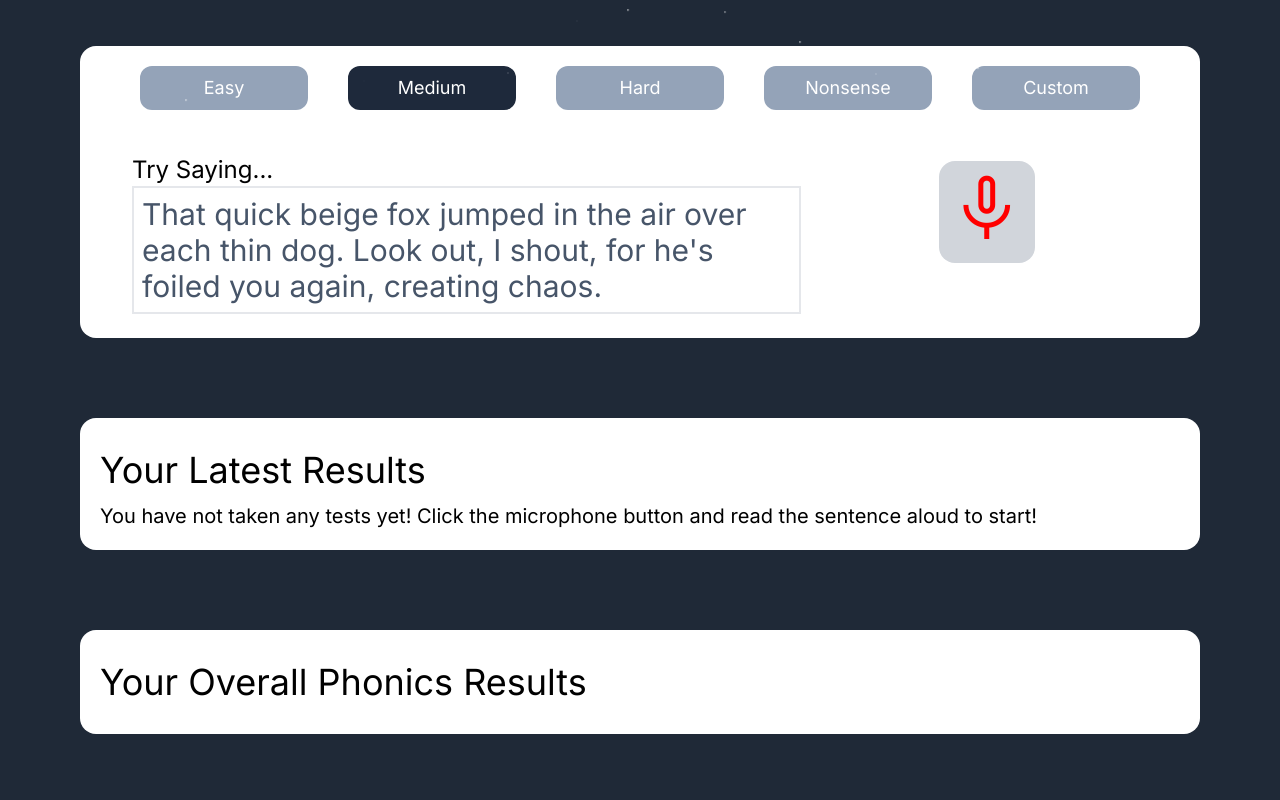
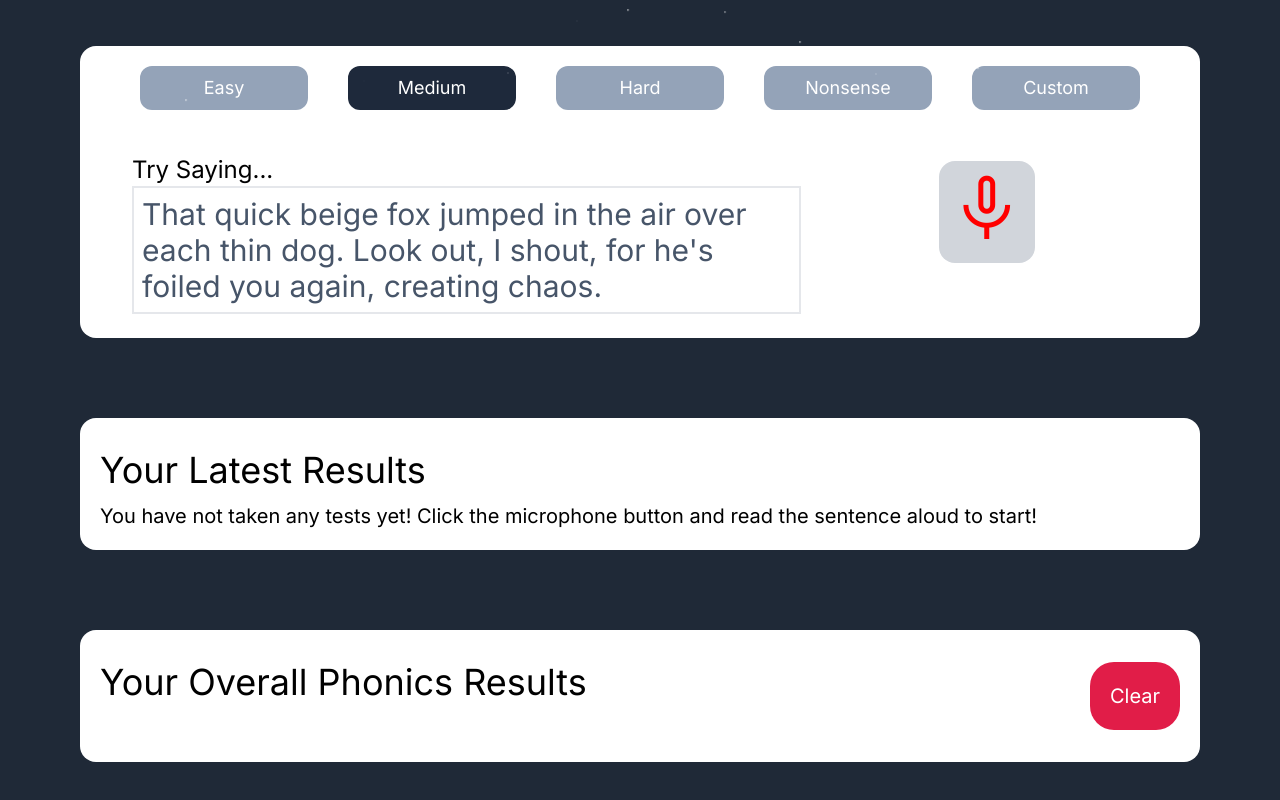
Before and after one commit to sjsikora/EarthLingo, a Next.js app: page / in a window 1280 px wide. Shown: the part 686-1486 px from the top of the page. Built offline with nearby package versions, Linux system fonts and the light colour scheme.

Commit message:
Added Clear Button

```diff
--- a/app/components/overall/PhonicData.tsx
+++ b/app/components/overall/PhonicData.tsx
@@ -5,19 +5,29 @@ import DataBar from './DataBar';
 type PhonicGraphProps = {
     phonicResults: PhoneticAssessmentResults;
     psudeoValueForRerender: number;
+    setPhonicResults: React.Dispatch<React.SetStateAction<PhoneticAssessmentResults>>;
 };
 
-const PhonicGraph:React.FC<PhonicGraphProps> = ({phonicResults, psudeoValueForRerender}) => {
+const PhonicGraph: React.FC<PhonicGraphProps> = ({ phonicResults, psudeoValueForRerender, setPhonicResults}) => {
+
+    function clearMyPhonogramData() {
+        window.localStorage.removeItem('phonogramResults');
+        setPhonicResults(new PhoneticAssessmentResults());
+    }
 
 
     return <div className='p-5'>
-        <div className='py-3'>
+        <div className='py-3 flex justify-between'>
             <p className='text-4xl'> Your Overall Phonics Results </p>
+
+            <button className='bg-rose-600 p-5 rounded-3xl' onClick={() => clearMyPhonogramData() }>
+                <div className='text-white text-xl'>Clear</div>
+            </button>
         </div>
         <div className='grid grid-cols-1 md:grid-cols-2 lg:grid-cols-3'>
             {phonicResults?.sortMyPhonogram().map((phonogram) => {
                 if (phonogram[1].score > 99) return;
-                return <DataBar score={phonogram[1].score} count={phonogram[1].count} key={phonogram[0]} phoneme={phonogram[0]}/>
+                return <DataBar score={phonogram[1].score} count={phonogram[1].count} key={phonogram[0]} phoneme={phonogram[0]} />
             })}
 
         </div>
--- a/app/page.tsx
+++ b/app/page.tsx
@@ -87,6 +87,7 @@ const Page = () => {
                         <div className='p-5'>
                             <div className='py-3'>
                                 <p className='text-4xl'> Your Latest Results </p>
+
                             </div>
                             <div>
                                 <LatestResults phonicResults={phoneticAssessmentResults} psudeoValueForRerender={psudeoValueForRerender} />
@@ -99,7 +100,7 @@ const Page = () => {
                 <div className='p-10'>
                     <div className='bg-white rounded-2xl'>
 
-                        <PhonicGraph phonicResults={phoneticAssessmentResults} psudeoValueForRerender={psudeoValueForRerender} />
+                        <PhonicGraph phonicResults={phoneticAssessmentResults} psudeoValueForRerender={psudeoValueForRerender} setPhonicResults={setPhoneticAssessmentResults} />
                     </div>
                 </div>
             </div>
```
